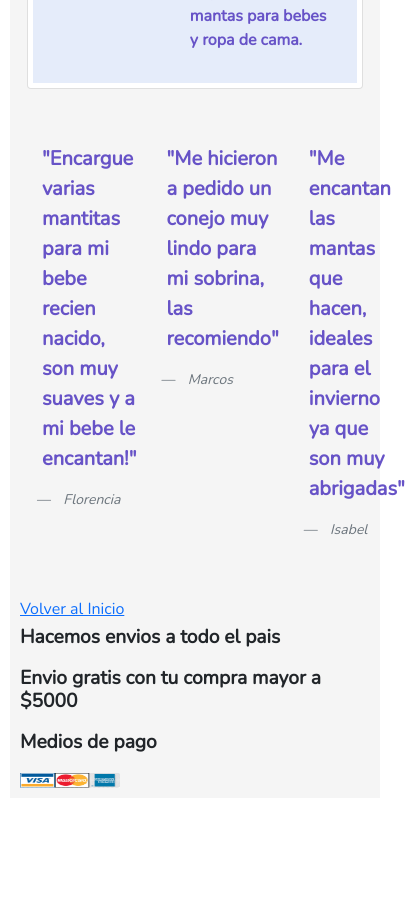
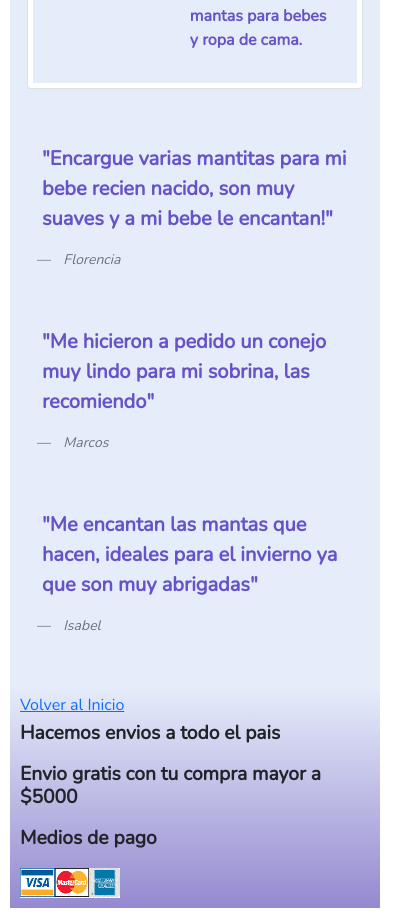
Before and after one commit to Cgz91/ProyectoChloe, a plain HTML site: page pages/quienessomos.html in a window 390 px wide. Shown: the part 1020-1938 px from the top of the page, 420 px wide, since content can reach past the window. Before the commit the page ends 1828 px from the top, so only its background shows below. Drawn offline with nearby package versions, Linux system fonts and the light colour scheme.

Commit message:
modificaciones

```diff
--- a/assets/css/style.css
+++ b/assets/css/style.css
@@ -44,12 +44,12 @@ h2 {
 
 main {
     grid-area: main;
-    background-color: #f5f5f5;
+    background-color: #e5ecfa;
 }
 
 footer {
     grid-area: footer;
-    background-color: #f5f5f5;
+    background-image: linear-gradient( #e5ecfa,#9589d0 )
 
 }
 
@@ -143,7 +143,7 @@ article {
 }
 
 .review {
-    display: flex;
+    display: flex;;
     justify-content: space-around;
     margin:20px
 }
@@ -203,6 +203,11 @@ h4 {
 
 .form-control  {
     width: 70%;
+}
+
+.container {
+    flex-wrap: wrap;
+    background-color: #e5ecfa;
 }
 }
 
--- a/pages/quienessomos.html
+++ b/pages/quienessomos.html
@@ -100,7 +100,7 @@
     <h4>Hacemos envios a todo el pais</h4>
     <h4>Envio gratis con tu compra mayor a $5000</h4>
     <h4>Medios de pago</h4>
-    <img src="../assets/img/tajetas.png" alt="tarjetas" width="110" height="25">
+    <img src="../assets/img/tajetas.png" alt="tarjetas" width="110" height="40">
 </footer>
 </body>
 <script src="../assets/js/bootstrap.bundle.min.js"></script>
```
Also changed, not shown: index.html (+0 -2 lines), pages/contacto.html (+1 -1 lines).
